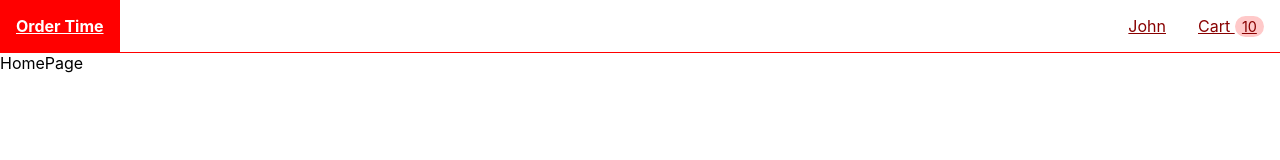
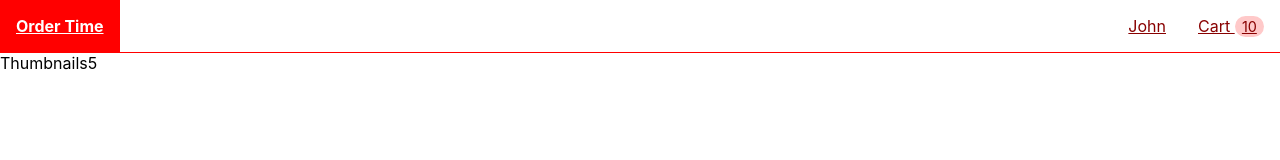
Before and after one commit to andrewwinke123/food-delivery-app, a React (Create React App) app in the folder frontend/: page / in a window 1280 px wide. Shown: the top 160 px of the page. Built offline with nearby package versions, Linux system fonts and the light colour scheme.

Commit message:
pass foods to thumbnails

```diff
--- /dev/null
+++ b/frontend/src/components/Thumbnails/Thumbnails.js
@@ -0,0 +1,7 @@
+import React from 'react'
+
+export default function Thumbnails({ foods }) {
+  return (
+    <div>Thumbnails{foods.length}</div>
+  )
+}
--- a/frontend/src/pages/Home/HomePage.js
+++ b/frontend/src/pages/Home/HomePage.js
@@ -1,4 +1,6 @@
 import React, { useReducer, useEffect } from 'react'
+
+import Thumbnails from '../../components/Thumbnails/Thumbnails.js'
 
 import { getAll } from '../../services/foodService.js'
 
@@ -21,5 +23,7 @@ export default function HomePage() {
     getAll().then(foods => dispatch({ type: 'FOODS_LOADED', payload: foods }))
   }, [])
 
-  return <div>HomePage</div>
+  return <>
+  <Thumbnails foods={foods}/>
+  </>
 }
```
Also changed, not shown: frontend/src/components/Thumbnails/Thumbnails.module.css (added).
